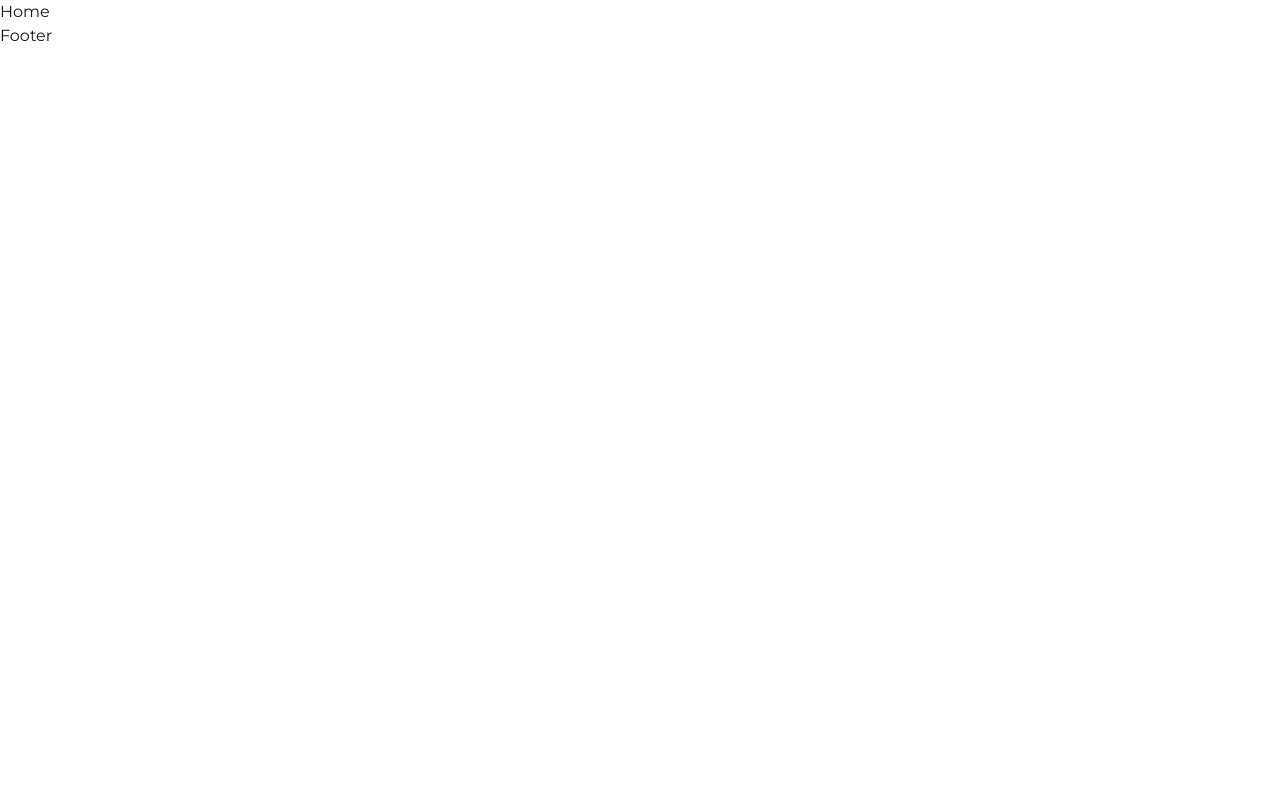
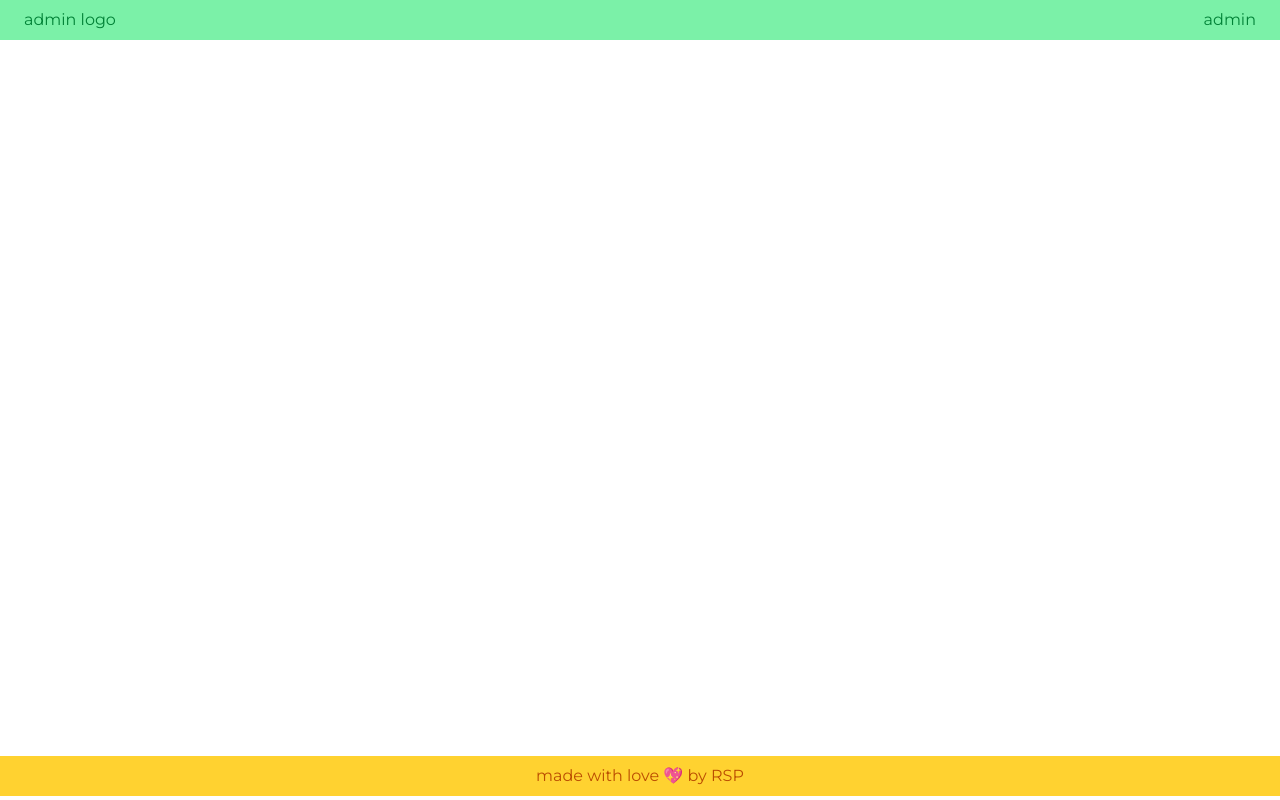
Before and after one commit to rudrasaiprasad1/todo-app, a Next.js app: page / in a window 1280 px wide. Built offline with nearby package versions, Linux system fonts and the light colour scheme.

Commit message:
Header Footer updated

```diff
--- a/components/Footer.jsx
+++ b/components/Footer.jsx
@@ -1,5 +1,13 @@
 const Footer = () => {
-  return <div>Footer</div>;
+  return (
+    <>
+      <div className="fixed bottom-1">
+        <div className="bg-amber-300 text-amber-700 dark:text-amber-700 p-2 px-6  flex w-screen justify-center">
+          <div>made with love 💖 by RSP</div>
+        </div>
+      </div>
+    </>
+  );
 };
 
 export default Footer;
--- a/components/Header.jsx
+++ b/components/Header.jsx
@@ -1,10 +1,11 @@
 const Header = () => {
   return (
     <>
-      <div>
-        <ul>
-          <li>Home</li>
-        </ul>
+      <div className="">
+        <div className="bg-green-300 text-green-700 dark:text-green-700 p-2 px-6  flex w-screen justify-between">
+          <div>admin logo</div>
+          <div>admin</div>
+        </div>
       </div>
     </>
   );
```
